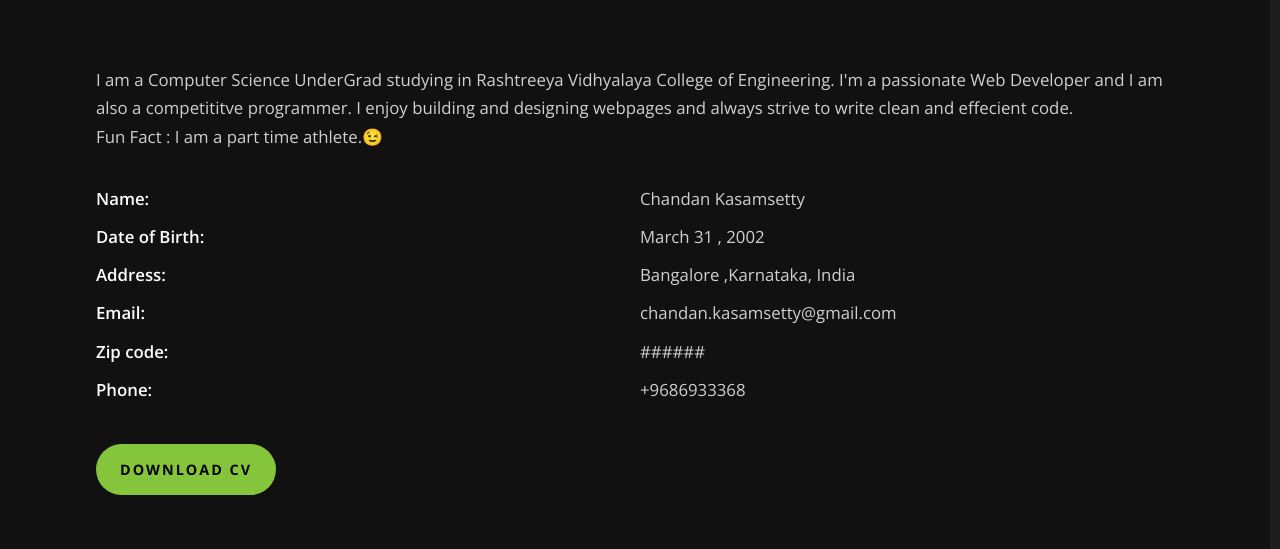
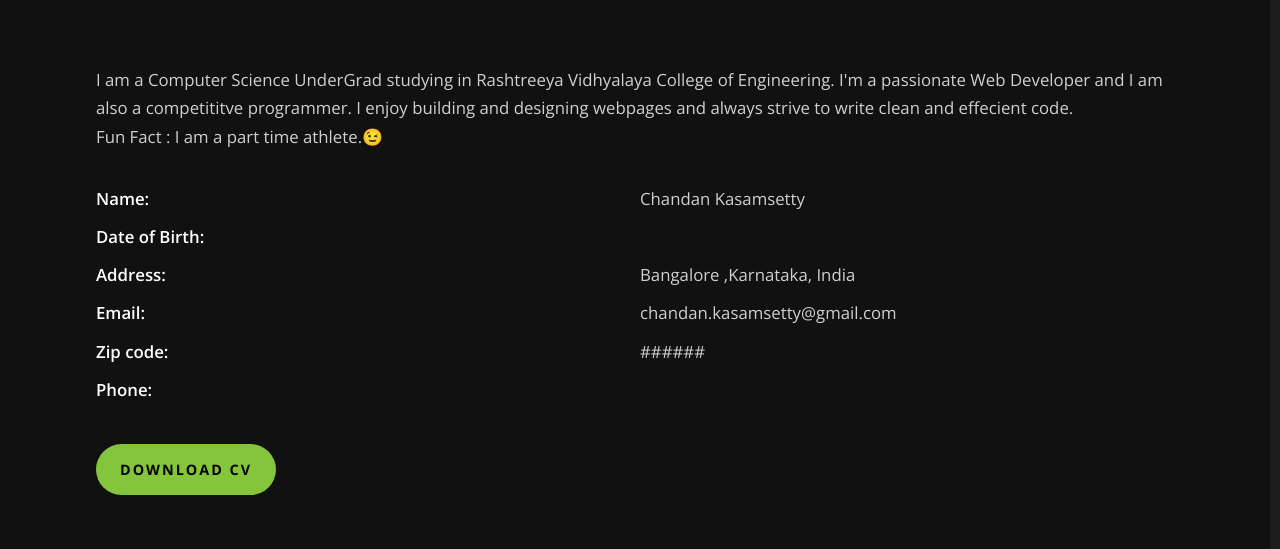
Before and after one commit to chandan2300/Portfolio, a plain HTML site: page about.html in a window 1280 px wide. Shown: the part 251-800 px from the top of the page. Drawn offline with nearby package versions, Linux system fonts and the light colour scheme.

Commit message:
Update about.html

```diff
--- a/about.html
+++ b/about.html
@@ -87,7 +87,7 @@
               </li>
               <li class="text">
                 <span>Date of Birth: </span>
-                <span>March 31 , 2002</span>
+                <span></span>
               </li>
               <li class="text">
                 <span>Address: </span>
@@ -103,7 +103,7 @@
               </li>
               <li class="text">
                 <span>Phone: </span>
-                <span>+9686933368</span>
+                <span></span>
               </li>
             </ul>
           </div>
```
